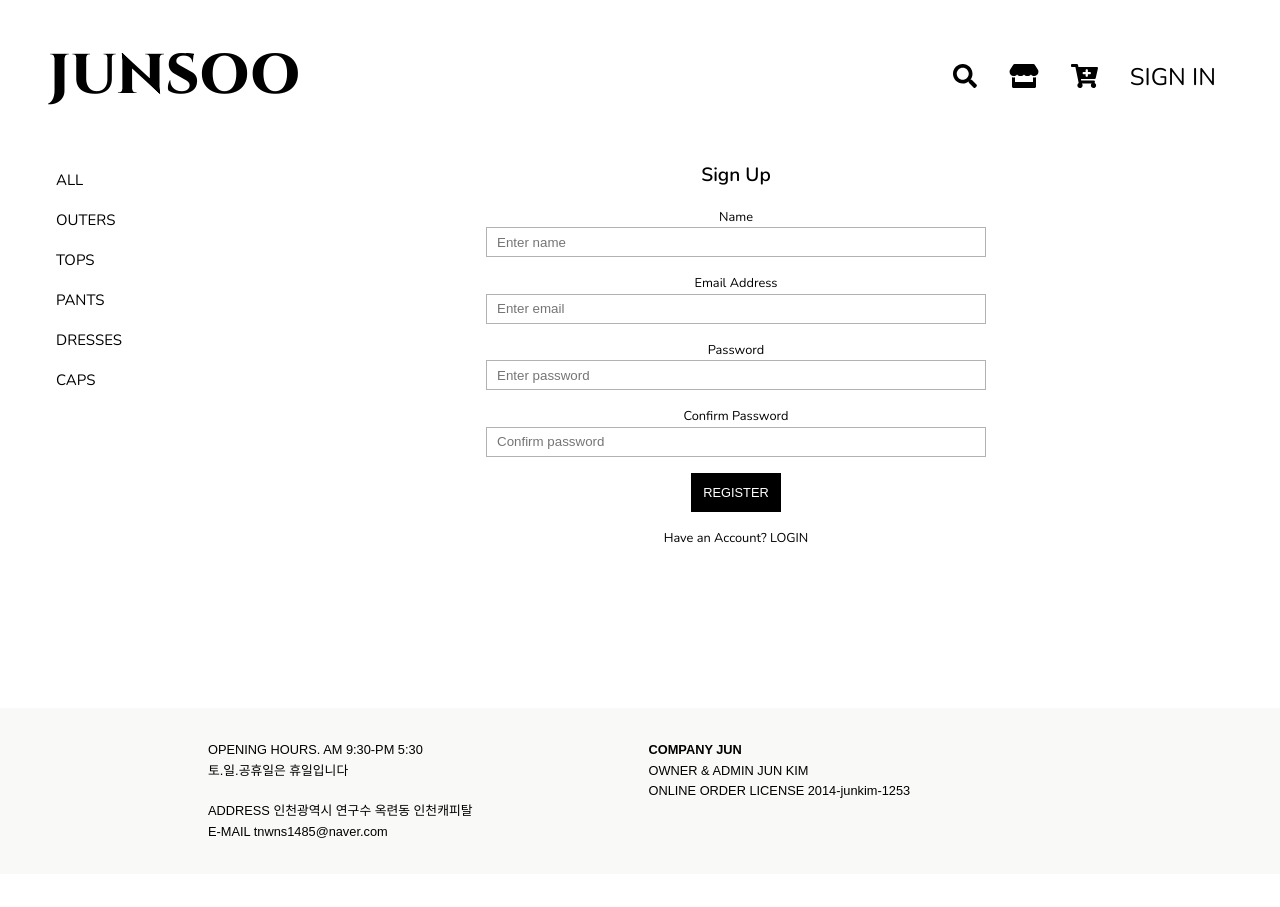
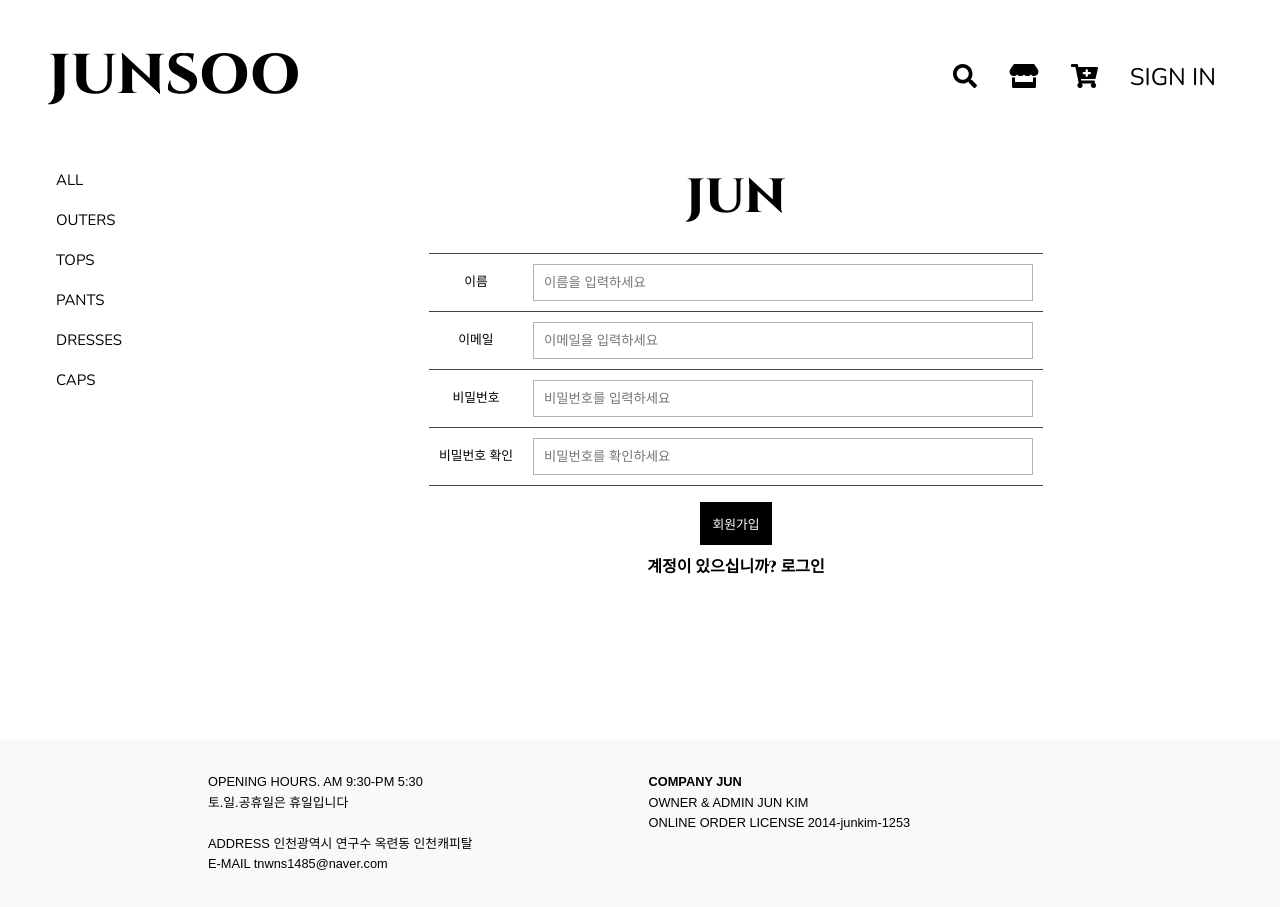
Before and after one commit to skdksldk/ISU-shopping, a React (Create React App) app in the folder client/: page /register in a window 1280 px wide. Before the commit the page ends 874 px from the top, so only its background shows below. Built offline with nearby package versions, Linux system fonts and the light colour scheme.

Commit message:
Update LoginPage and RegisterPage styling

```diff
--- a/client/src/pages/LoginPage.js
+++ b/client/src/pages/LoginPage.js
@@ -31,42 +31,43 @@ const LoginPage = ({ location, history }) => {
   };
   return (
     <FormContainer>
-      <Meta title='JUN | Sign In' />
-      <h2>Sign In</h2>
+      <Meta title='JUN | Log In' />
+      <h1 className='common__title'>JUN</h1>
       {error && (
         <div className='error'>
           <Message>{error}</Message>
         </div>
       )}
       {loading && <Loader />}
+      <div className='common__form'>
         <form onSubmit={submitHandler}>
-        <div className='form__content'>
-          <div>Email Address</div>
+          <table>
+            <tr>
+              <td>EMAIL</td>
+              <td>
                 <input
-            type='email'
-            placeholder='Enter email'
+                  type="email"
                   value={email}
-            onChange={e => setEmail(e.target.value)}
-          />
-        </div>
-
-        <div className='form__content'>
-          <div>Password</div>
+                  onChange={e => setEmail(e.target.value)} />
+              </td>
+            </tr>
+            <tr>
+              <td>PASSWORD</td>
+              <td>
                 <input
                   type='password'
-            placeholder='Enter password'
                   value={password}
-            onChange={e => setPassword(e.target.value)}
-          />
+                  onChange={e => setPassword(e.target.value)} />
+              </td>
+            </tr>
+          </table>
+          <button className='btn'>로그인</button>
+        </form>
       </div>
-
-        <button className='btn'>SIGN IN</button>
-      </form>
-
-      <div className='form__content__subtitle'>
-        New Customer?{' '}
+      <div className='common__form__join'>
+        계정이 없으십니까?{' '}
         <Link to={redirect ? `/register?redirect=${redirect}` : '/register'}>
-          REGISTER
+          회원가입
         </Link>
       </div>
     </FormContainer>
--- a/client/src/pages/RegisterPage.js
+++ b/client/src/pages/RegisterPage.js
@@ -40,7 +40,7 @@ const RegisterPage = ({ location, history }) => {
   return (
     <FormContainer>
       <Meta title='JUN | Sign Up' />
-      <h2>Sign Up</h2>
+      <h1 className='common__title'>JUN</h1>
       {message && (
         <div className='error'>
           <Message>{message}</Message>
@@ -52,52 +52,58 @@ const RegisterPage = ({ location, history }) => {
         </div>
       )}
       {loading && <Loader />}
+      <div className='common__form'>
         <form onSubmit={submitHandler}>
-        <div className='form__content'>
-          <div>Name</div>
+          <table>
+          <tr>
+            <td>이름</td>
+            <td>
               <input
-            type='name'
-            placeholder='Enter name'
+                type="name"
+                placeholder='이름을 입력하세요'
                 value={name}
-            onChange={e => setName(e.target.value)}
-          />
-        </div>
-        <div className='form__content'>
-          <div>Email Address</div>
+                onChange={e => setName(e.target.value)} />
+            </td>
+          </tr>
+            <tr>
+              <td>이메일</td>
+              <td>
                 <input
-            type='email'
-            placeholder='Enter email'
+                  type="email"
+                  placeholder='이메일을 입력하세요'
                   value={email}
-            onChange={e => setEmail(e.target.value)}
-          />
+                  onChange={e => setEmail(e.target.value)} />
+              </td>
+            </tr>
+            <tr>
+              <td>비밀번호</td>
+              <td>
+                <input
+                  type='password'
+                  placeholder='비밀번호를 입력하세요'
+                  value={password}
+                  onChange={e => setPassword(e.target.value)} />
+              </td>
+            </tr>
+            <tr>
+              <td>비밀번호 확인</td>
+              <td>
+                <input
+                  type='password'
+                  placeholder='비밀번호를 확인하세요'
+                  value={confirmPassword}
+                  onChange={e => setConfirmPassword(e.target.value)} />
+              </td>
+            </tr>
+          </table>
+          <button className='btn'>회원가입</button>
+        </form>
       </div>
 
-        <div className='form__content'>
-          <div>Password</div>
-          <input
-            type='password'
-            placeholder='Enter password'
-            value={password}
-            onChange={e => setPassword(e.target.value)}
-          />
-        </div>
-
-        <div className='form__content'>
-          <div>Confirm Password</div>
-          <input
-            type='password'
-            placeholder='Confirm password'
-            value={confirmPassword}
-            onChange={e => setConfirmPassword(e.target.value)}
-          />
-        </div>
-        <button className='btn'>REGISTER</button>
-      </form>
-
-      <div className='form__content__subtitle'>
-        Have an Account?{' '}
+      <div className='common__form__join'>
+        계정이 있으십니까?{' '}
         <Link to={redirect ? `/login?redirect=${redirect}` : '/login'}>
-          LOGIN
+          로그인
         </Link>
       </div>
     </FormContainer>
--- a/client/src/scss/modules/_common.scss
+++ b/client/src/scss/modules/_common.scss
@@ -5,6 +5,11 @@
   padding-left: 15%;
   text-align: center;
 
+}
+
+.common__title {
+  font-family: 'Cinzel', serif;
+  font-size: 3rem;
 }
 
 .common__list {
@@ -89,5 +94,11 @@
       width: 100%;
       height: auto;
     }
+    &__join {
+      font-family: 'Cinzel', serif;
+      font-weight: bold;
+      font-size: 1rem;
+      margin-top: 10px;
+    }
 
   }
```
Lines whose indentation alone changed are shown as unchanged.
